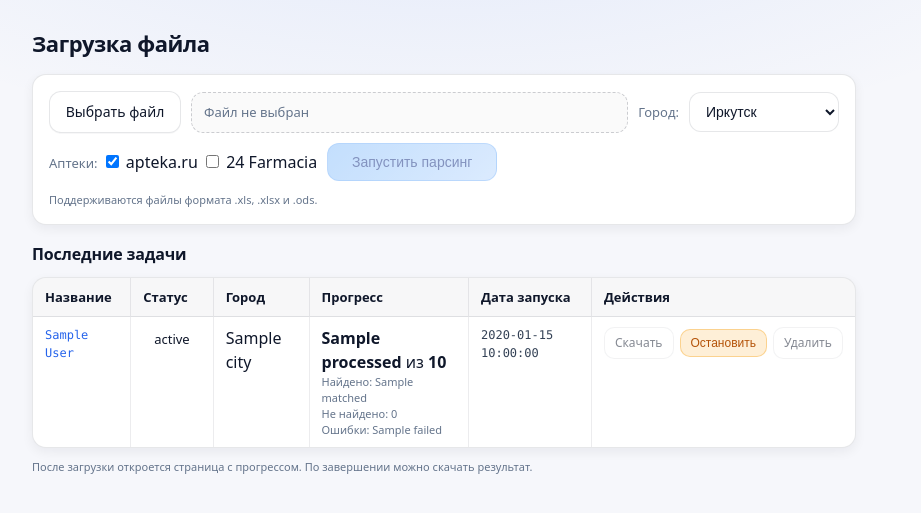
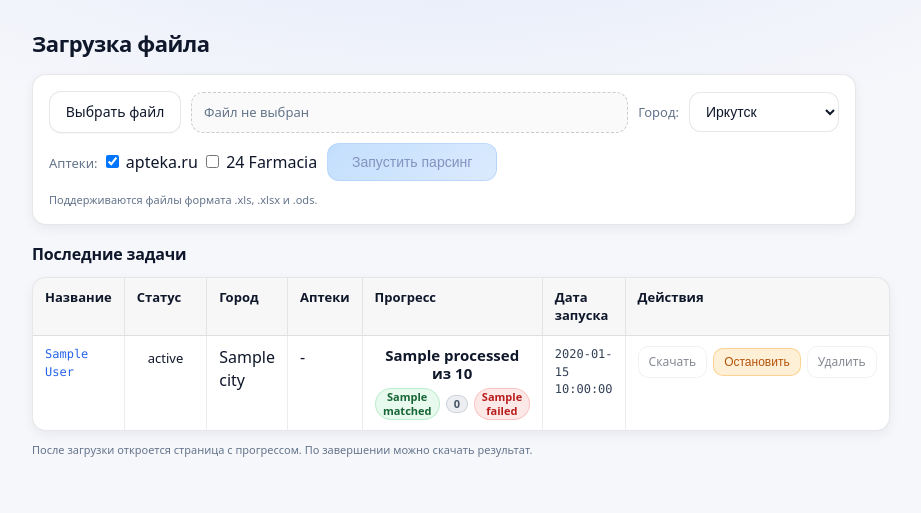
Before and after one commit to nhamaganov/apteka_api, a FastAPI app: template app/web/templates/index.html in a window 1280 px wide. Shown: the part 48-561 px from the top of the page, without its empty margins (196-1117 px from the left). Run offline with FastAPI, Linux system fonts and the light colour scheme; the template is opened without the code that fills it: most values are stand-ins (such as "Sample title", 1, 10 or a date in 2020).

Commit message:
fix: Подправить таблицу последних задач

```diff
--- a/app/web/static/styles.css
+++ b/app/web/static/styles.css
@@ -71,6 +71,55 @@ a:hover { text-decoration: underline; }
 
 .progress-details {
   font-size: 11px;
+}
+
+.progress-main {
+  font-size: 15px;
+  font-weight: 700;
+  color: #0f172a;
+  letter-spacing: 0;
+  line-height: 1.2;
+}
+
+.progress-cell {
+  text-align: center;
+}
+
+.progress-metrics {
+  margin-top: 6px;
+  display: flex;
+  align-items: center;
+  justify-content: center;
+  gap: 6px;
+}
+
+.progress-metric {
+  min-width: 22px;
+  padding: 1px 7px;
+  border-radius: 999px;
+  font-size: 11px;
+  font-weight: 700;
+  line-height: 1.25;
+  text-align: center;
+  border: 1px solid transparent;
+}
+
+.metric-found {
+  color: #166534;
+  border-color: rgba(34, 197, 94, 0.22);
+  background: rgba(34, 197, 94, 0.10);
+}
+
+.metric-not-found {
+  color: #475569;
+  border-color: rgba(100, 116, 139, 0.24);
+  background: rgba(100, 116, 139, 0.12);
+}
+
+.metric-failed {
+  color: #b91c1c;
+  border-color: rgba(239, 68, 68, 0.22);
+  background: rgba(239, 68, 68, 0.12);
 }
 
 /* ---------- Cards / boxes ---------- */
@@ -374,6 +423,27 @@ button.btn-sm:disabled:hover {
 .tbl .col-status { width: 110px; }
 .tbl .col-created { width: 220px; }
 
+.pharmacy-pills {
+  display: inline-flex;
+  align-items: center;
+  gap: 6px;
+  max-width: 190px;
+}
+
+.pharmacy-pill {
+  display: inline-block;
+  max-width: 86px;
+  padding: 2px 8px;
+  border-radius: 999px;
+  border: 1px solid rgba(15, 23, 42, 0.16);
+  background: rgba(15, 23, 42, 0.03);
+  font-size: 11px;
+  color: #334155;
+  overflow: hidden;
+  text-overflow: ellipsis;
+  white-space: nowrap;
+}
+
 /* ---------- Log box ---------- */
 .logbox {
   height: 280px;
@@ -445,7 +515,7 @@ button.btn-sm:disabled:hover {
 @media (max-width: 740px) {
   .wrap { padding: 0 12px; margin: 18px auto 36px; }
   .grid { grid-template-columns: 1fr; }
-  .tbl th:nth-child(4), .tbl td:nth-child(4) { display: none; } /* hide created_at on narrow screens */
+  .tbl th:nth-child(5), .tbl td:nth-child(5) { display: none; } /* hide progress on narrow screens */
   .actions-row { align-items: stretch; }
   .actions-delete { margin-left: 0; }
 }
--- a/app/web/templates/index.html
+++ b/app/web/templates/index.html
@@ -11,6 +11,10 @@
   "done": "Завершено",
   "failed": "Ошибка",
   "cancelled": "Остановлено",
+} %}
+{% set PHARMACY_LABELS = {
+  "apteka_ru": "apteka.ru",
+  "farmacia24": "24 Farmacia",
 } %}
 <body>
   {% include "_header.html" %}
@@ -49,6 +53,7 @@
             <th>Название</th>
             <th>Статус</th>
             <th>Город</th>
+            <th>Аптеки</th>
             <th>Прогресс</th>
             <th>Дата запуска</th>
             <th>Действия</th>
@@ -76,15 +81,38 @@
 
               <td>{{ j.city or "-" }}</td>
 
+              {% set ns = namespace(names=[]) %}
+              {% for code in (j.pharmacy_codes or []) %}
+                {% set normalized = (code|string).strip().lower() %}
+                {% if normalized %}
+                  {% set _ = ns.names.append(PHARMACY_LABELS.get(normalized, code)) %}
+                {% endif %}
+              {% endfor %}
+              {% set pharmacies_title = ns.names|join(", ") %}
               <td>
+                {% if ns.names %}
+                  <div class="pharmacy-pills" title="{{ pharmacies_title }}">
+                    {% for name in ns.names[:2] %}
+                      <span class="pharmacy-pill" title="{{ name }}">{{ name }}</span>
+                    {% endfor %}
+                    {% if ns.names|length > 2 %}
+                      <span class="pharmacy-pill">+{{ ns.names|length - 2 }}</span>
+                    {% endif %}
+                  </div>
+                {% else %}
+                  -
+                {% endif %}
+              </td>
+
+              <td class="progress-cell">
                 {% if j.progress %}
-                  <div>
-                    <b>{{ j.progress.processed or 0 }}</b> из <b>{{ j.progress.total or 0 }}</b>
+                  <div class="progress-main">
+                    {{ j.progress.processed or 0 }} из {{ j.progress.total or 0 }}
                   </div>
-                  <div class="hint progress-details">
-                    <div>Найдено: {{ j.progress.matched or 0}}</div>
-                    <div>Не найдено: {{ j.progress.not_found or 0}}</div>
-                    <div>Ошибки: {{ j.progress.failed or 0}}</div>
+                  <div class="progress-metrics" aria-label="Найдено / Не найдено / Ошибки">
+                    <span class="progress-metric metric-found" title="Найдено">{{ j.progress.matched or 0 }}</span>
+                    <span class="progress-metric metric-not-found" title="Не найдено">{{ j.progress.not_found or 0 }}</span>
+                    <span class="progress-metric metric-failed" title="Ошибки">{{ j.progress.failed or 0 }}</span>
                   </div>
                 {% else %}
                   -
```
